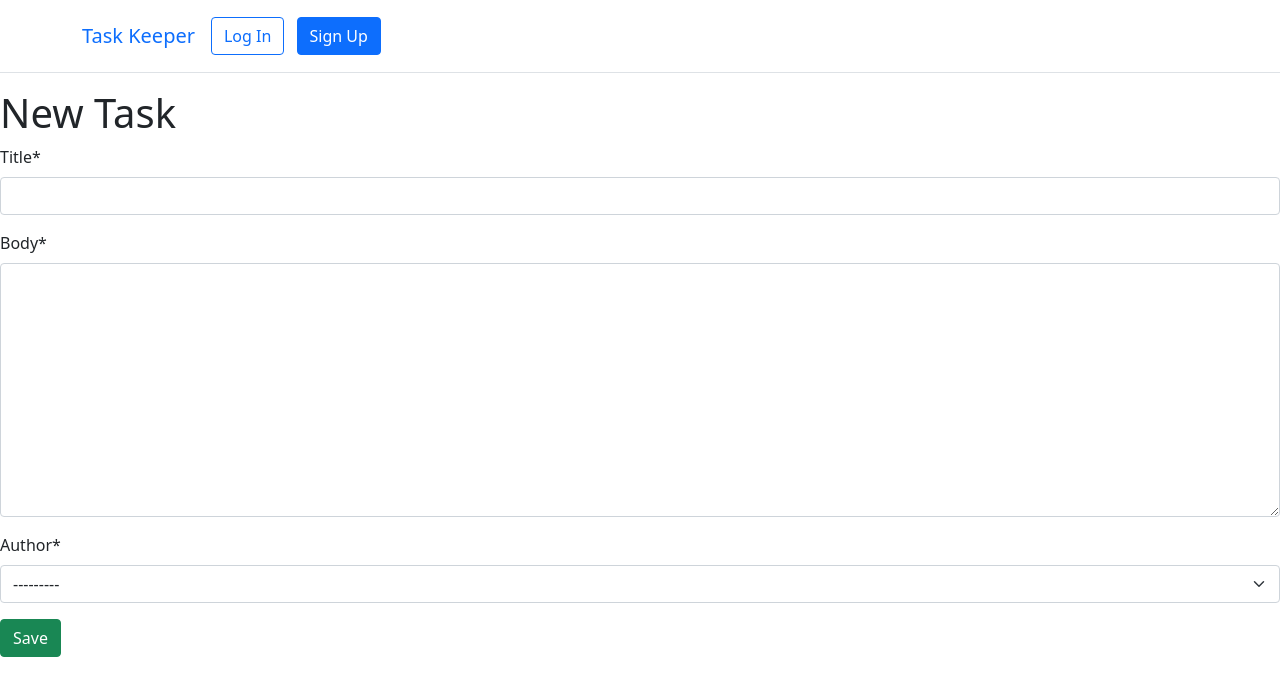
After one commit to Dolapo001/task-keeper, a Django app: page /tasks/new/ in a window 1280 px wide. The commit adds this page. Shown: the top 696 px of the page. Run offline with Django 4.2, Linux system fonts and the light colour scheme; data comes from the database, SQL or seed files in the repository; both versions use the stored data as it was after the commit; some libraries are stand-ins or nearby versions.

Commit message:
working on a to do app

```diff
--- a/tasks/urls.py
+++ b/tasks/urls.py
@@ -5,6 +5,7 @@ from .views import (
     TaskDetailView,
     TaskUpdateView,
     TaskDeleteView,
+    TaskCreateView,
 )
 
 urlpatterns = [
@@ -14,6 +15,8 @@ urlpatterns = [
         name="task_edit"),
     path("<int:pk>/delete/", TaskDeleteView.as_view(),
         name="task_delete"),
+    path("new/", TaskCreateView.as_view(), name="new_task"),
     path("", TaskListView.as_view(),
          name="task_list"),
+
 ]
--- a/tasks/views.py
+++ b/tasks/views.py
@@ -1,7 +1,18 @@
 from django.views.generic import ListView, DetailView
-from django.views.generic.edit import UpdateView, DeleteView
+from django.views.generic.edit import (
+    UpdateView, DeleteView, CreateView)
 from django.urls import reverse_lazy
 from .models import Task
+
+
+class TaskCreateView(CreateView):
+    model = Task
+    template_name = "new_task.html"
+    fields = (
+        "title",
+        "body",
+        "author",
+    )
 
 
 class TaskListView(ListView):
@@ -14,7 +25,7 @@ class TaskDetailView(DetailView): # new
     template_name = "task_detail.html"
 
 
-class ArticleUpdateView(UpdateView):
+class TaskUpdateView(UpdateView):
     model = Task
     fields = (
         "title",
--- a/templates/base.html
+++ b/templates/base.html
@@ -11,14 +11,13 @@
     <link href="https://cdn.jsdelivr.net/npm/bootstrap@5.1.3/dist/css/bootstrap.min.css" rel="stylesheet" integrity="sha384-1BmE4kWBq78iYhFldvKuhfTAU6auU8tT94WrHftjDbrCEXSU1oBoqyl2QvZ6jIW3" crossorigin="anonymous">
 </head>
 <body>
-<div class="container">
 <header class="p-3 mb-3 border-bottom">
 <div class="container">
         <div class="d-flex flex-wrap align-items-center justify-content-center justify-content-lg-start">
             <a class="navbar-brand" href="{% url 'home'%}">Task Keeper</a>
             <ul class="nav col-12 col-lg-auto me-lg-auto mb-2 justify-content-center mb-md-0">
                 {% if user.is_authenticated %}
-                    <li><a href="#" class="nav-link px-2 link-dark">+ New</a></li>
+                  <li><a href="{% url 'new_task' %}" class="nav-link px-2 link-dark">+ New</a></li>
                 </ul>
                 <div class="dropdown text-end">
                         <a href="#" class="d-block link-dark text-decoration-none dropdown-toggle"
@@ -29,9 +28,7 @@
                             <li><a class="dropdown-item" href="{% url 'password_change'%}">Change password</a></li>
                             <li><a class="dropdown-item" href="{% url 'logout'%}">Log Out</a></li>
                         </ul>
-                </div>
                 {% else %}
-                </ul>
                     <div class="text-end">
                         <a href="{% url 'login' %}" class="btn btn-outline-primary me-2">
                             Log In</a>
@@ -40,12 +37,12 @@
                 {% endif %}
             </div>
         </div>
+</div>
 </header>
     <main>
         {% block content %}
         {% endblock content %}
     </main>
-</div>
 <script src="https://cdn.jsdelivr.net/npm/bootstrap@5.1.3/dist/js/bootstrap.bundle.min.js" integrity="sha384-ka7Sk0Gln4gmtz2MlQnikT1wXgYsOg+OMhuP+IlRH9sENBO0LRn5q+8nbTov4+1p" crossorigin="anonymous">
     </script>
 </body>
--- /dev/null
+++ b/templates/new_task.html
@@ -0,0 +1,11 @@
+{% extends "base.html" %}
+{% load crispy_forms_filters %}
+{% load crispy_forms_tags %}
+
+{% block content %}
+<h1>New Task</h1>
+<form action="" method="post">{% csrf_token %}
+    {{ form|crispy }}
+    <button class="btn btn-success ml-2" type="submit">Save</button>
+</form>
+{% endblock content %}
--- a/templates/task_delete.html
+++ b/templates/task_delete.html
@@ -2,7 +2,7 @@
 {% block content %}
 <h1>Delete</h1>
 <form action="" method="post">{% csrf_token %}
-    <p>Are you sure you want to delete "{{ article.title }}"?</p>
+    <p>Are you sure you want to delete "{{ task.title }}"?</p>
     <button class="btn btn-danger ml-2"
 type="submit">Confirm</button>
 </form>
--- a/templates/article_detail.html
+++ b/templates/task_detail.html
@@ -7,6 +7,6 @@
 </div>
 
 <p><a href="{% url 'task_edit' task.pk %}">Edit</a> |
-    <a href="{% url 'task_delete' article.pk %}">Delete</a></p>
+    <a href="{% url 'task_delete' task.pk %}">Delete</a></p>
 <p>Back to <a href="{% url 'task_list' %}">All Tasks</a>.</p>
 {% endblock content %}
--- a/templates/task_list.html
+++ b/templates/task_list.html
@@ -15,8 +15,8 @@
             {{ task.body }}
         </div>
         <div class="card-footer text-center text-muted">
-           <a href="{% url 'task_edit' article.pk %}">Edit</a> |
-           <a href="{% url 'task_delete' article.pk %}">Delete</a>
+           <a href="{% url 'task_edit' task.pk %}">Edit</a> |
+           <a href="{% url 'task_delete' task.pk %}">Delete</a>
         </div>
     </div>
     <br />
```
Also changed, not shown: db.sqlite3. Lines whose indentation alone changed are shown as unchanged.
